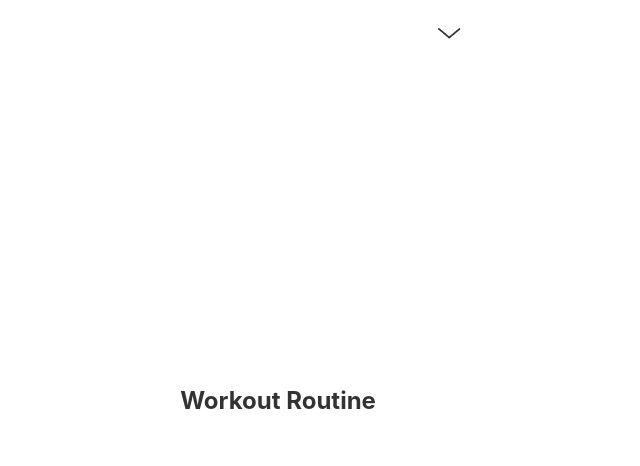
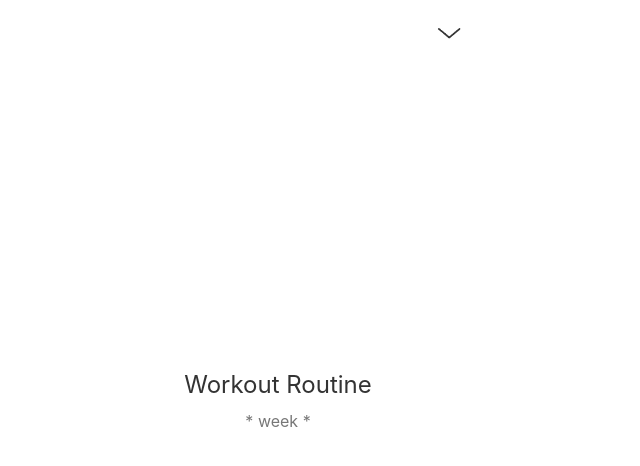
Before and after one commit to miyaajd/my-routine-app, a React (Create React App) app: page /workout in a window 1280 px wide. Shown: the top 466 px of the page, without its empty margins (362-1002 px from the left). Built offline with nearby package versions, Linux system fonts and the light colour scheme; a web font is replaced by a local one.

Commit message:
sub title

```diff
--- a/src/pages/Hydration/Hydration.jsx
+++ b/src/pages/Hydration/Hydration.jsx
@@ -150,6 +150,7 @@ function Hydration() {
   return (
     <div className="hydration">
       <h2>{menus[0].title}</h2>
+      <p>* {menus[0].routine} *</p>
       <div className="main">
         <img src="/images/bottle.png" alt="bottle" />
         {/* 목표 진행률 */}
--- a/src/pages/Hydration/Hydration.scss
+++ b/src/pages/Hydration/Hydration.scss
@@ -10,22 +10,14 @@
   justify-content: center;
   position: relative;
 
-  // 메뉴앵글
-  .angle{
-    width: 35px;
-    position: absolute;
-    top: 2%;
-    right: 2%;
-    z-index: 9999;
-    transition: transform 0.2s ease;
-    &.rotated{
-      transform: rotate(180deg);
-    }
-  }
   h2 {
-    padding: 30px 0 50px 0;
+    padding: 30px 0 12px 0;
     font-size: 24px;
     font-weight: 400;
+  }
+  p{
+    color: #777;
+    padding-bottom: 30px;
   }
   .main {
     width: 100%;
@@ -80,7 +72,7 @@
         border: none;
         border-radius: 50px;
         box-shadow: 0 0 4px 4px #efefef;
-        font-size: 15px;
+        font-size: 14px;
       }
     }
     // 기록버튼들
@@ -93,7 +85,7 @@
             height: 70px;
             border-radius: 50px;
             background-color: #fff;
-            font-size: 15px;
+            font-size: 14px;
             border: none;
             box-shadow: 0 0 4px 4px #efefef;
         }
--- a/src/pages/Workout/Workout.jsx
+++ b/src/pages/Workout/Workout.jsx
@@ -9,6 +9,7 @@ function Workout() {
   return (
     <div className="workout">
       <h2>{menus[1].title}</h2>
+      <p>* {menus[1].routine} *</p>
     </div>
   );
 }
--- a/src/pages/Workout/Workout.scss
+++ b/src/pages/Workout/Workout.scss
@@ -0,0 +1,20 @@
+.workout {
+  max-width: 420px;
+  height: 100vh;
+  //   background-color: #efefef;
+  text-align: center;
+  color: #333;
+  display: flex;
+  flex-direction: column;
+  justify-content: center;
+  position: relative;
+  h2 {
+    padding: 30px 0 12px 0;
+    font-size: 24px;
+    font-weight: 400;
+  }
+  p{
+    color: #777;
+    padding-bottom: 30px;
+  }
+}
```
